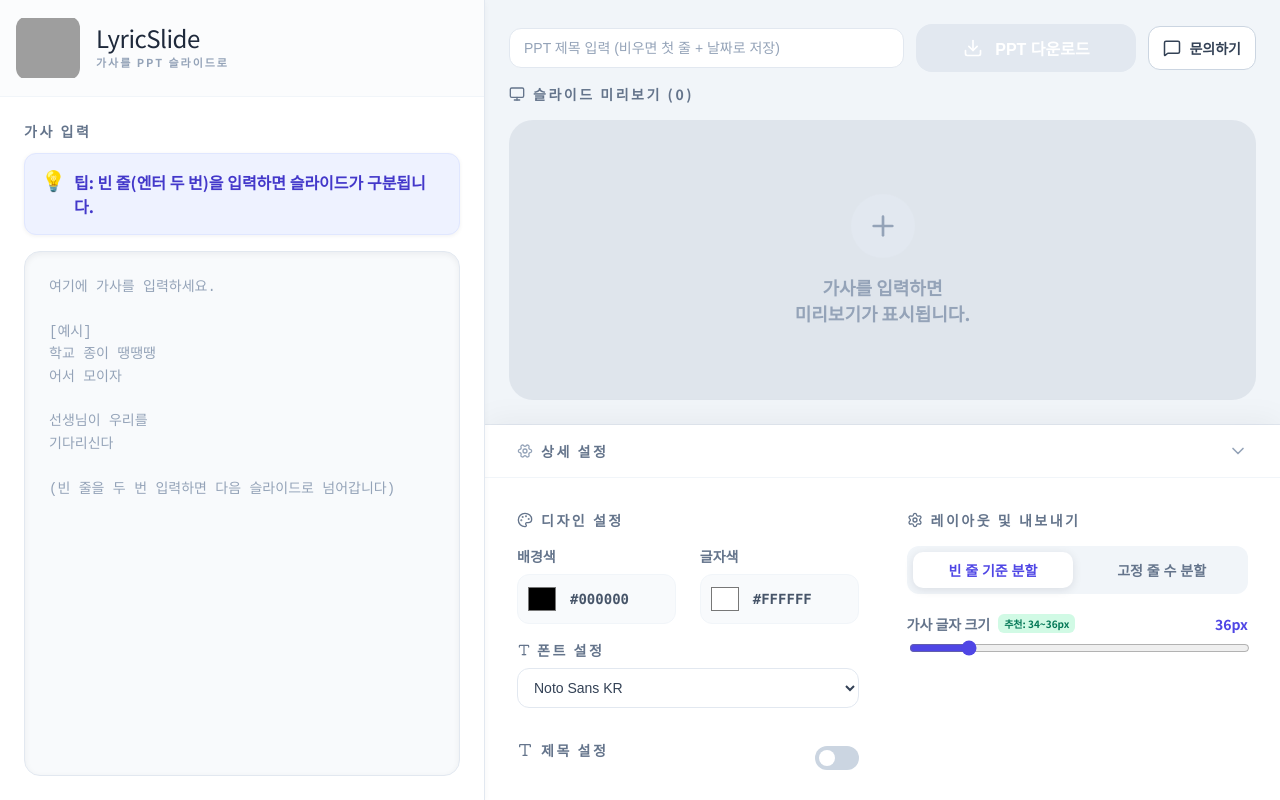
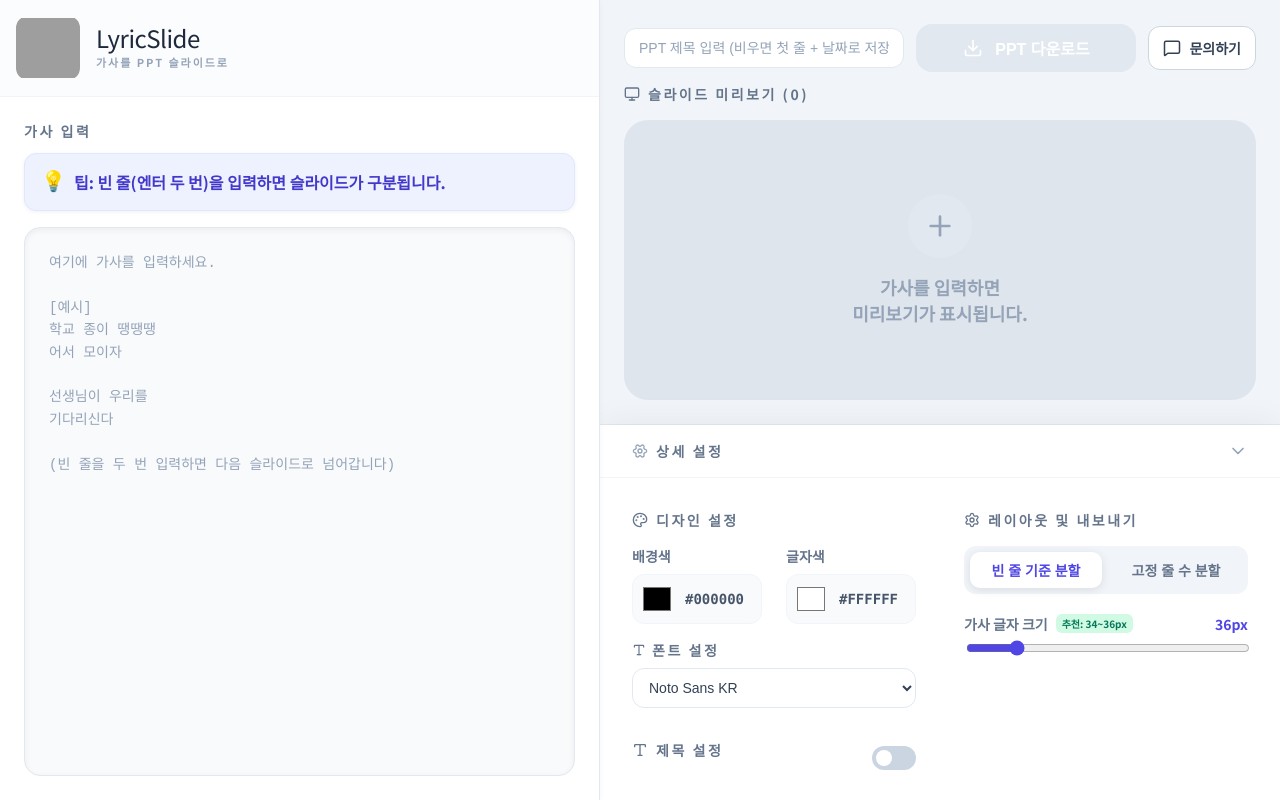
Before and after one commit to Db0111/lyric-slide, a React (Vite) app: page / in a window 1280 px wide. Built offline with nearby package versions, Linux system fonts and the light colour scheme; grey boxes are pictures that could not be loaded; a web font is replaced by a local one.

Commit message:
feat: 사이드바 너비 확장

```diff
--- a/src/App.tsx
+++ b/src/App.tsx
@@ -827,7 +827,7 @@ const Sidebar = styled.div`
   z-index: 20;
 
   @media (min-width: 768px) {
-    width: 485px;
+    width: 600px;
   }
 `;
 
```
